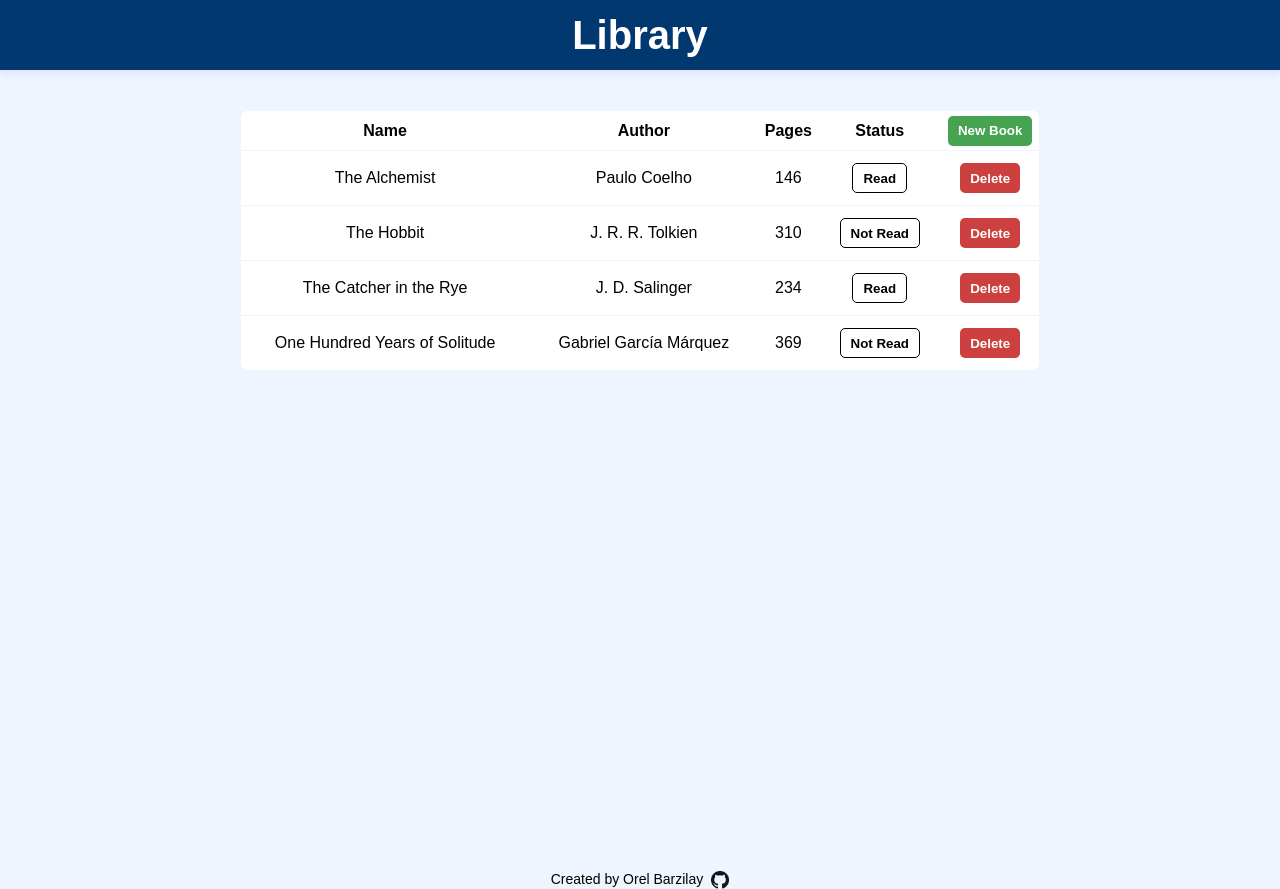
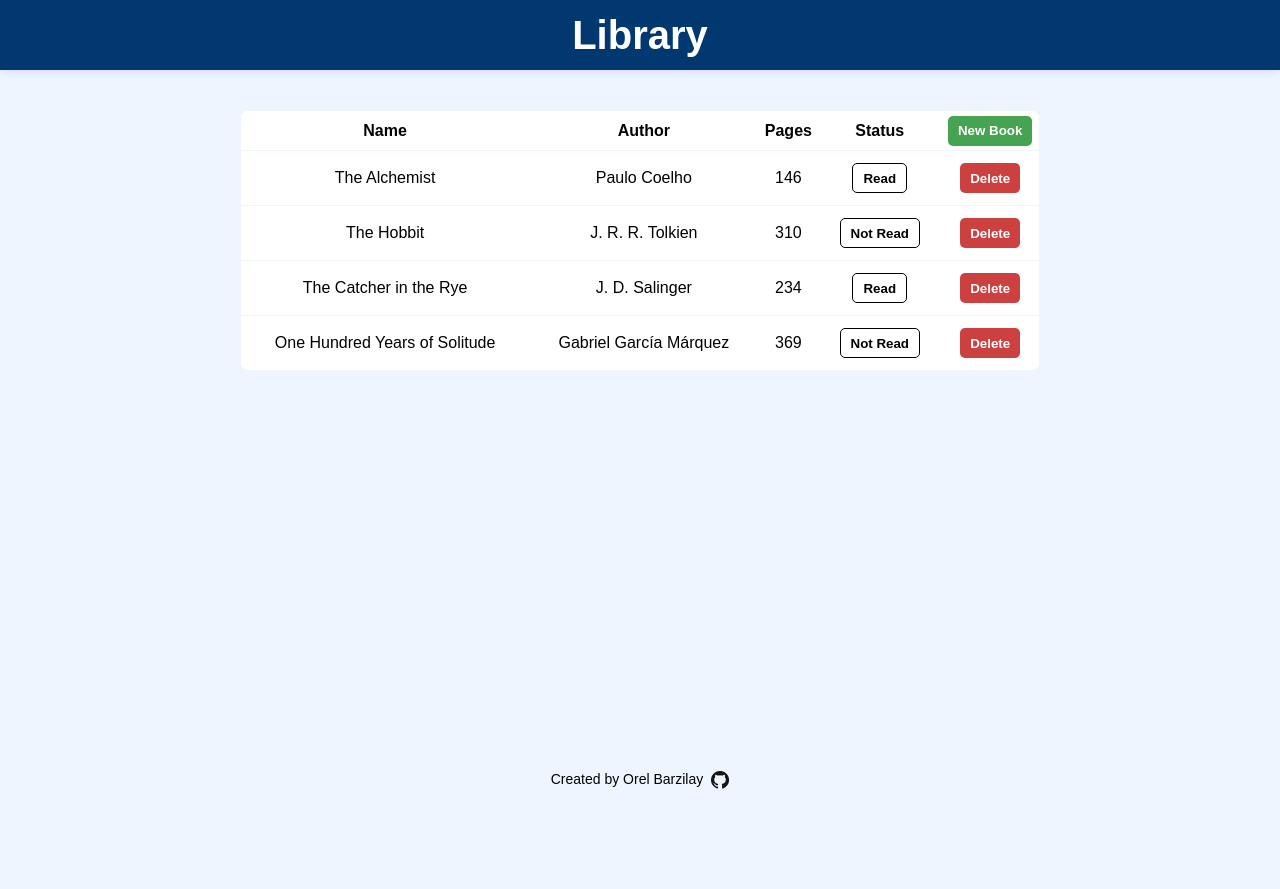
Before and after one commit to Orelba/library, a plain HTML site: page index.html in a window 1280 px wide. After the commit the page ends 800 px from the top, so only its background shows below. Drawn offline with Linux system fonts and the light colour scheme; a web font is replaced by a local one.

Commit message:
Fix footer

```diff
--- a/index.html
+++ b/index.html
@@ -34,7 +34,7 @@
 
   <footer>
     <p>Created by Orel Barzilay</p>
-    <a href="https://github.com/Orelba/calculator" target="_blank"><img src="images/GitHub-Mark-32px.png" alt="Github Icon"></a>
+    <a href="https://github.com/Orelba/library" target="_blank"><img src="images/GitHub-Mark-32px.png" alt="Github Icon"></a>
   </footer>
 
   <div class="modal">
--- a/style.css
+++ b/style.css
@@ -44,7 +44,7 @@ header h1 {
 
 main {
   overflow: auto;
-  height: 100vh;
+  height: calc(100vh - 70px - 40px);
   display: flex;
   flex-direction: column;
   align-items: center;
@@ -256,7 +256,7 @@ footer {
   align-items: center;
   justify-content: center;
   gap: 8px;
-  margin: auto 10px 10px;
+  margin: 10px;
 }
 
 footer p {
```
